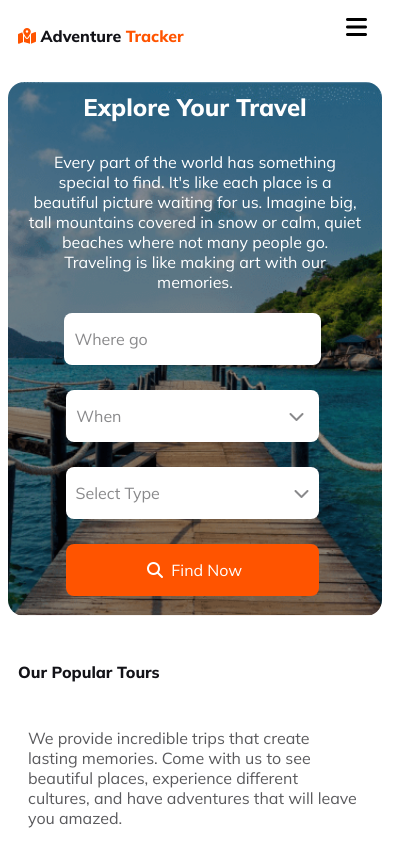
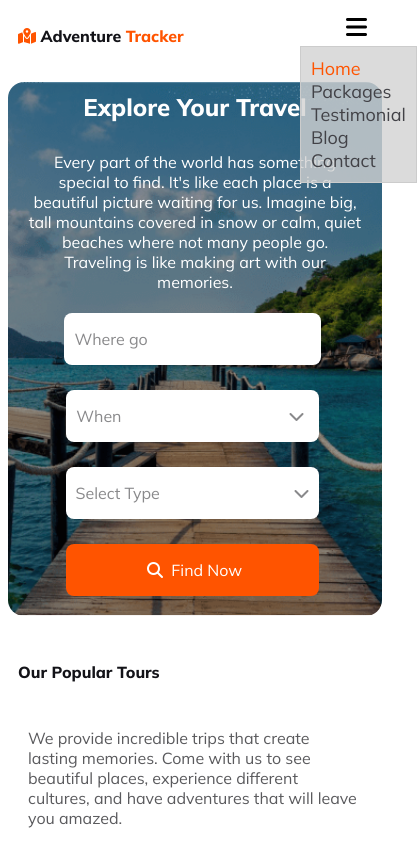
Before and after one commit to fauzia789/final-project, a plain HTML site: page index.html in a window 390 px wide. Both pictures are taken after a click on the icon 356 px from the left and 27 px from the top of the page. Shown: the top 844 px of the page, 417 px wide, since content can reach past the window. Drawn offline with Linux system fonts and the light colour scheme.

Commit message:
fixed the menubar

```diff
--- a/index.html
+++ b/index.html
@@ -43,7 +43,7 @@
             <li><a href="">Contact</a></li>
 
           </ul>
-        <div><i  class="fa-solid fa-bars  hamburger-menu"></i></div>
+        <div><i  onclick="toggleMenu()"  class="fa-solid fa-bars  hamburger-menu"></i></div>
         </div>
       </nav>
       <div class="header-container">
--- a/script.js
+++ b/script.js
@@ -9,7 +9,10 @@ document.getElementById('btn3').addEventListener('click', function() {
     document.querySelector('.popular').style.display = 'flex';
 });
 
-
+function toggleMenu() {
+    var menu = document.querySelector('nav ul');
+    menu.style.display = (menu.style.display === 'block') ? 'none' : 'block';
+  }
 
 function goToTop() {
     document.body.scrollTop = 0;
--- a/style/style.css
+++ b/style/style.css
@@ -528,11 +528,17 @@ footer hr {
         font-weight: 800;
 
     }
+    nav ul {
+        display: none;
+        position: absolute;
+        top: 30px;
+        left: 300px;
+        background-color: rgba(211, 211, 211, 0.8);
+        padding: 10px;
+        border: 1px solid #ccc;
+      }
 
-    nav ul {
 
-        display: none;
-    }
     .hamburger-menu {
         display: block;
     }
```
